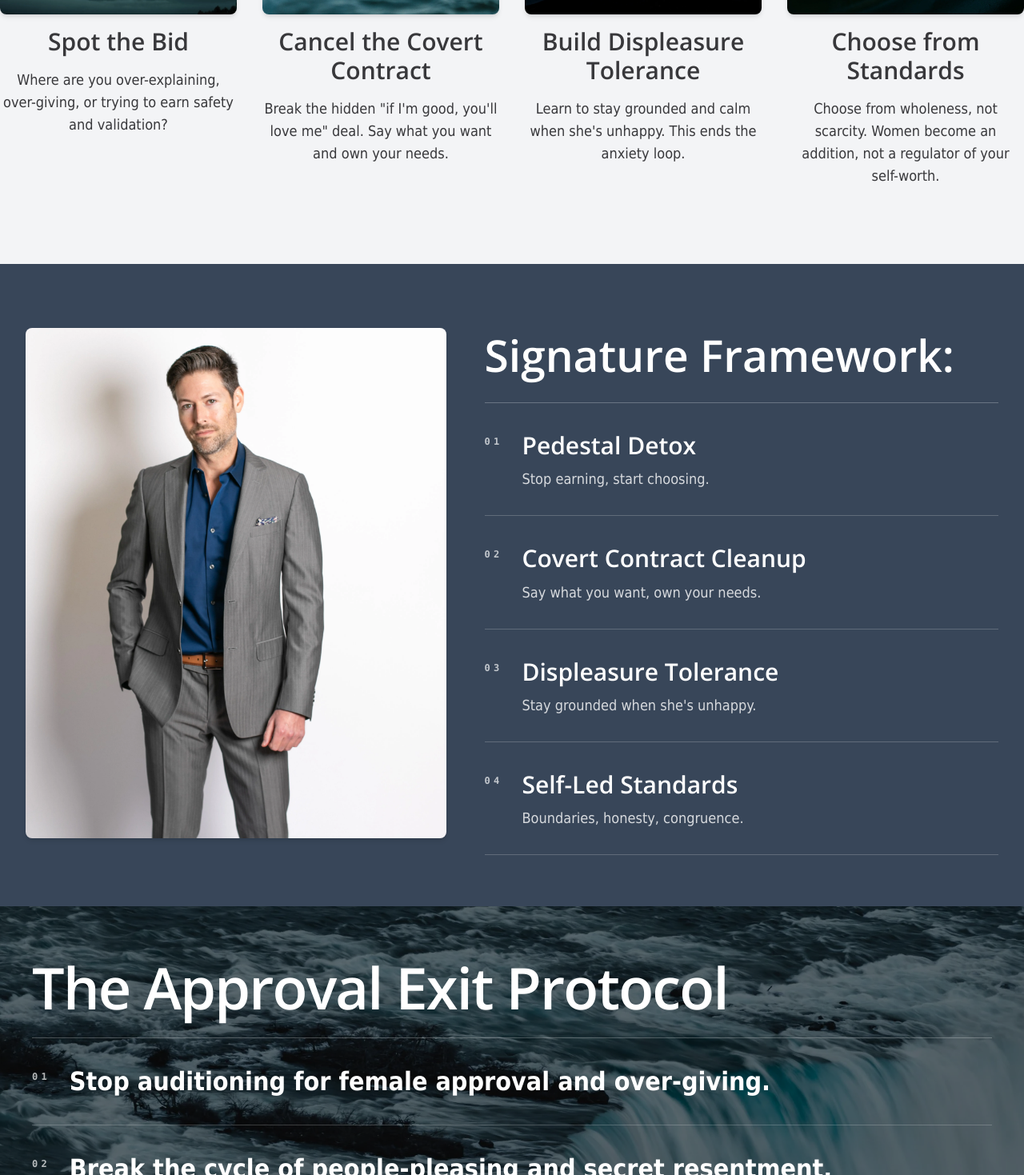
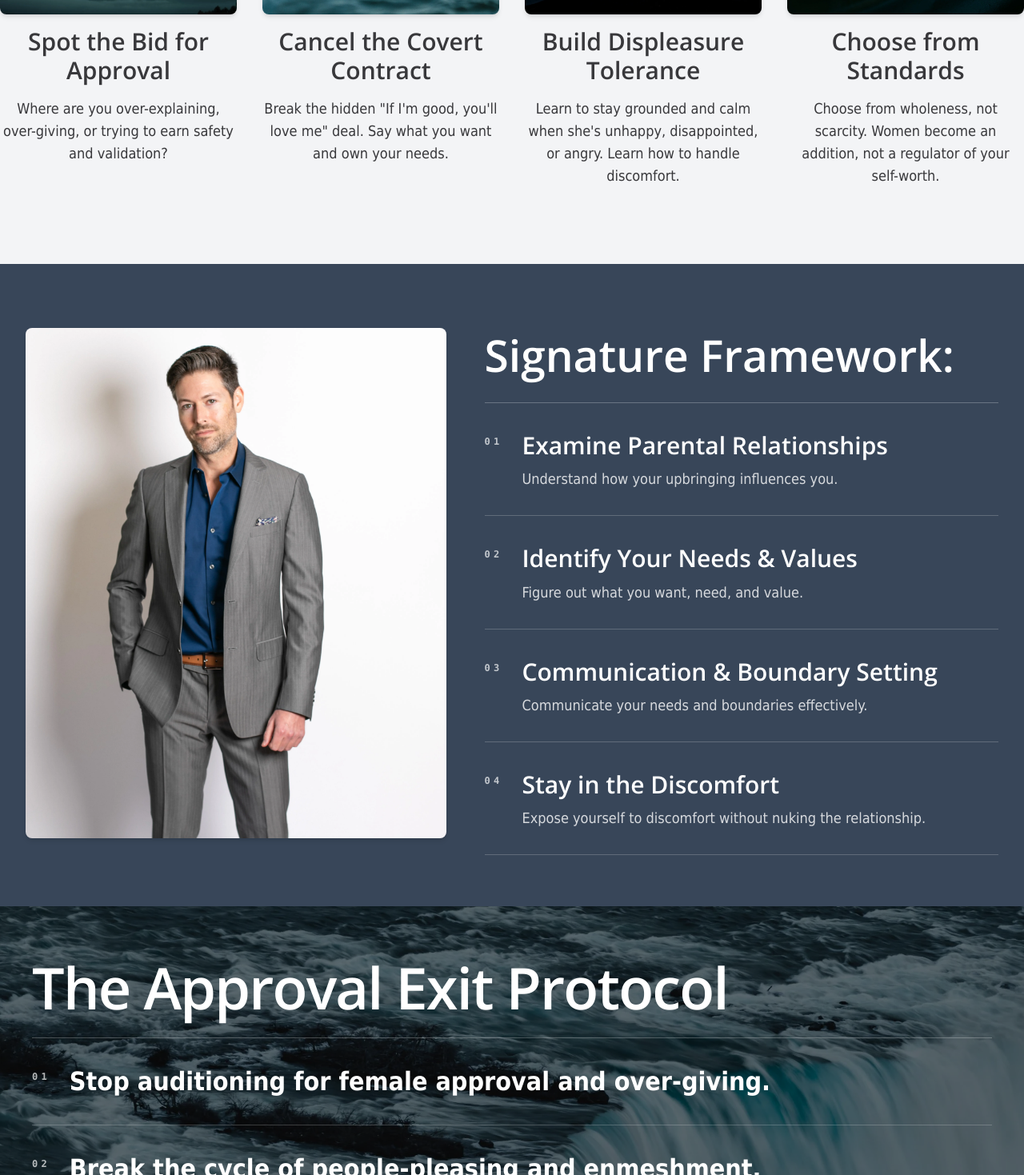
Before and after one commit to michaelzick/michaelzick.com, a Next.js app: page / in a window 1280 px wide. Shown: the part 3281-4750 px from the top of the page at 80% size. Built offline with nearby package versions, Linux system fonts and the light colour scheme; no server answers.

Commit message:
feat: Update content across sections by refining process descriptions, program benefits, and revamping specialties.

```diff
--- a/app/about/page.tsx
+++ b/app/about/page.tsx
@@ -160,7 +160,7 @@ export default function About() {
                       Today, my mission is helping high-functioning men who look successful on the outside but are secretly exhausted from auditioning for approval on the inside.
                     </p>
                     <p className="text-[23px]">
-                      I work with men to break their approval addiction, end the cycle of secret resentment, and date, mate, and live with unshakeable internal authority. You don&apos;t have to keep performing.
+                      I work with men to break their approval addiction, end the cycle of enmeshment, and date, mate, and live with unshakeable internal authority. You don&apos;t have to keep performing.
                     </p>
                     <p className="text-[23px]">
                       It&apos;s time to become the chooser again.
--- a/components/sections/ProcessSection.tsx
+++ b/components/sections/ProcessSection.tsx
@@ -43,7 +43,7 @@ export function ProcessSection({ sectionRef, titleRef, scrollMarginTop, isVisibl
               sizes="(min-width: 1024px) 25vw, (min-width: 768px) 50vw, 100vw"
               className="w-full rounded-lg object-cover shadow-md aspect-[4/3] max-[767px]:rounded-none"
             />
-            <h3 className="px-2.5 text-3xl font-semibold md:px-0">Spot the Bid</h3>
+            <h3 className="px-2.5 text-3xl font-semibold md:px-0">Spot the Bid for Approval</h3>
             <p className="px-2.5 text-lg md:px-0">Where are you over-explaining, over-giving, or trying to earn safety and validation?</p>
           </div>
           <div
@@ -60,7 +60,7 @@ export function ProcessSection({ sectionRef, titleRef, scrollMarginTop, isVisibl
               className="w-full rounded-lg object-cover shadow-md aspect-[4/3] max-[767px]:rounded-none"
             />
             <h3 className="px-2.5 text-3xl font-semibold md:px-0">Cancel the Covert Contract</h3>
-            <p className="px-2.5 text-lg md:px-0">Break the hidden &quot;if I&apos;m good, you&apos;ll love me&quot; deal. Say what you want and own your needs.</p>
+            <p className="px-2.5 text-lg md:px-0">Break the hidden &quot;If I&apos;m good, you&apos;ll love me&quot; deal. Say what you want and own your needs.</p>
           </div>
           <div
             ref={setCardRef(2)}
@@ -76,7 +76,7 @@ export function ProcessSection({ sectionRef, titleRef, scrollMarginTop, isVisibl
               className="w-full rounded-lg object-cover shadow-md aspect-[4/3] max-[767px]:rounded-none"
             />
             <h3 className="px-2.5 text-3xl font-semibold md:px-0">Build Displeasure Tolerance</h3>
-            <p className="px-2.5 text-lg md:px-0">Learn to stay grounded and calm when she&apos;s unhappy. This ends the anxiety loop.</p>
+            <p className="px-2.5 text-lg md:px-0">Learn to stay grounded and calm when she&apos;s unhappy, disappointed, or angry. Learn how to handle discomfort.</p>
           </div>
           <div
             ref={setCardRef(3)}
--- a/components/sections/ProgramSection.tsx
+++ b/components/sections/ProgramSection.tsx
@@ -17,7 +17,7 @@ interface ProgramSectionProps {
 export function ProgramSection({ sectionRef, titleRef, scrollMarginTop }: ProgramSectionProps) {
   const valueProps: ReactNode[] = [
     'Stop auditioning for female approval and over-giving.',
-    'Break the cycle of people-pleasing and secret resentment.',
+    'Break the cycle of people-pleasing and enmeshment.',
     'Find the ability to hold boundaries without anger.',
     'Become the chooser again. Date without losing your frame.',
   ];
--- a/components/sections/SpecialtiesSection.tsx
+++ b/components/sections/SpecialtiesSection.tsx
@@ -14,10 +14,10 @@ interface SpecialtiesSectionProps {
 
 export function SpecialtiesSection({ sectionRef, titleRef, scrollMarginTop, isVisible }: SpecialtiesSectionProps) {
   const specialties = [
-    { title: 'Pedestal Detox', desc: 'Stop earning, start choosing.' },
-    { title: 'Covert Contract Cleanup', desc: 'Say what you want, own your needs.' },
-    { title: 'Displeasure Tolerance', desc: 'Stay grounded when she\'s unhappy.' },
-    { title: 'Self-Led Standards', desc: 'Boundaries, honesty, congruence.' },
+    { title: 'Examine Parental Relationships', desc: 'Understand how your upbringing influences you.' },
+    { title: 'Identify Your Needs & Values', desc: 'Figure out what you want, need, and value.' },
+    { title: 'Communication & Boundary Setting', desc: 'Communicate your needs and boundaries effectively.' },
+    { title: 'Stay in the Discomfort', desc: 'Expose yourself to discomfort without nuking the relationship.' },
   ];
   const { setRef: setImageRef, visibleStates: imageVisible } = useFadeInOnScroll(1, 0.3);
   const { setRef: setSpecialtyRef, visibleStates: specialtyVisible } = useFadeInOnScroll(specialties.length, 0.3);
```
